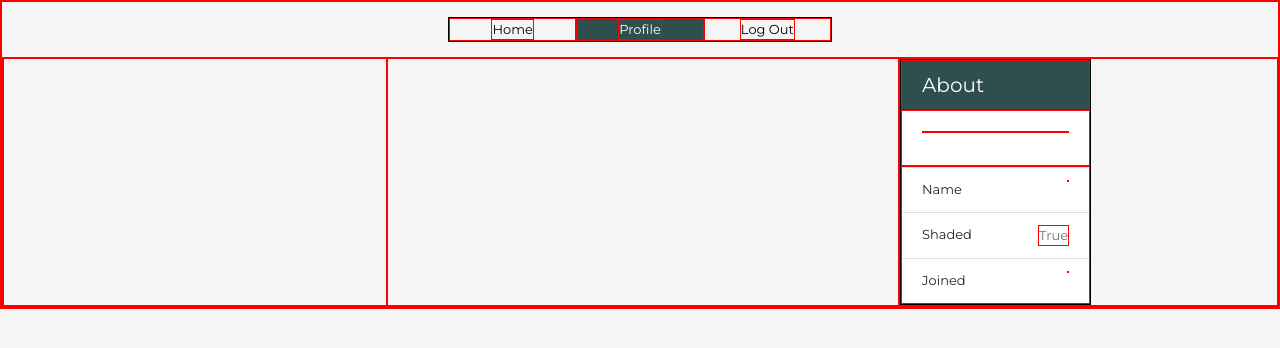
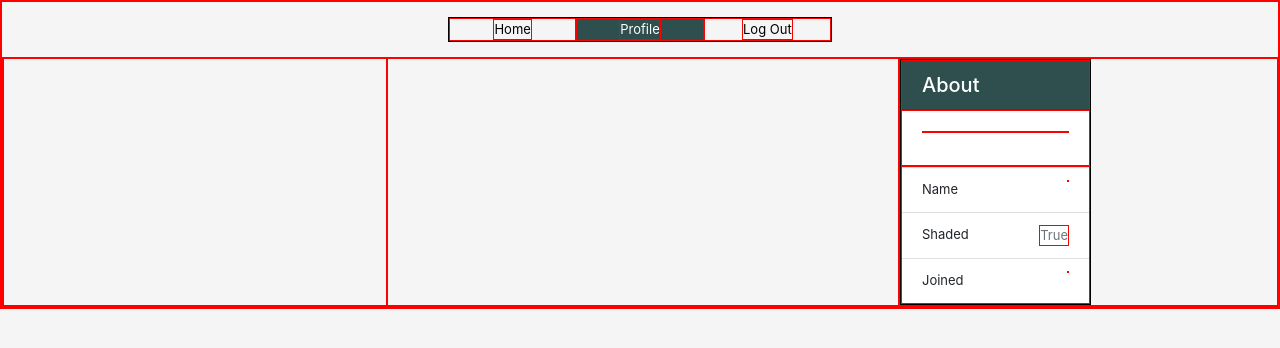
Before and after one commit to abhaykumarvats/shade, a Node server app: template views/profile.ejs in a window 1280 px wide. Shown: the top 348 px of the page. Run offline with Node 20, Linux system fonts and the light colour scheme; the template is opened without the code that fills it, so the values that code supplies are empty; some libraries are stand-ins or nearby versions.

Commit message:
Remove custom font from body

```diff
--- a/public/css/profile.css
+++ b/public/css/profile.css
@@ -5,9 +5,7 @@
 body {
   background-color: whitesmoke;
   font-size: small;
-  font-family: 'Montserrat';
 }
-
 nav {
   display: flex;
   width: 30vw;
```
